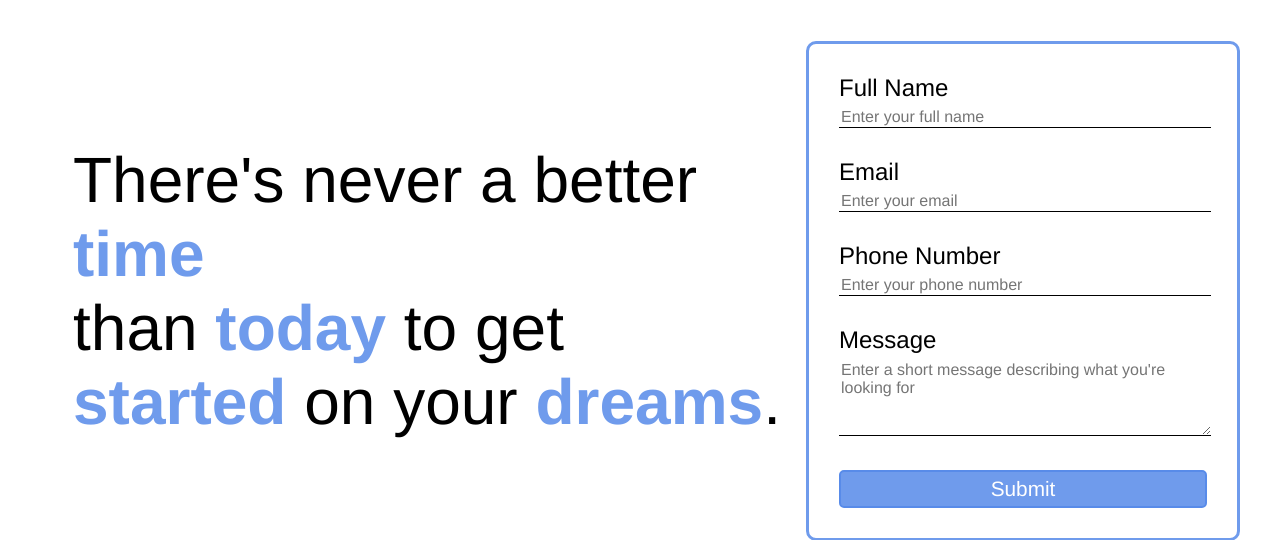
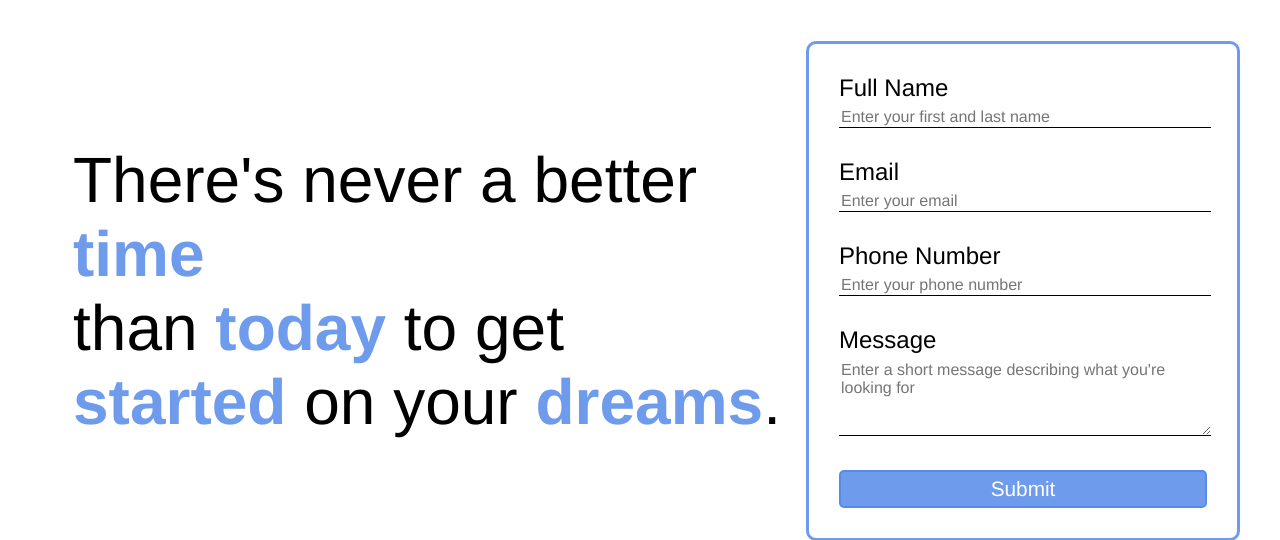
Before and after one commit to JoshDrentlaw/portfolio, a PHP site: page /pages/contact in a window 1280 px wide. Shown: the part 180-720 px from the top of the page. Run offline with PHP 8.4, Linux system fonts and the light colour scheme.

Commit message:
Must add first and last name.

```diff
--- a/pages/contact/index.js
+++ b/pages/contact/index.js
@@ -23,6 +23,9 @@ document.getElementById('contact-form').addEventListener('submit', function (e)
     if ($name.value === '') {
         e.preventDefault()
         $name.setCustomValidity('Please enter your full name.')
+    } else if ($name.value.split(' ').length <= 1) {
+        e.preventDefault()
+        $name.setCustomValidity('Please enter a first and last name.')
     } else {
         $name.setCustomValidity('')
     }
--- a/pages/contact/index.php
+++ b/pages/contact/index.php
@@ -1,4 +1,4 @@
-<?php include '../../includes/inc.header.php';?>
+<?php include '../../includes/inc.header.php'; ?>
 
 <section id="contact-container">
     <div id="message-container">
@@ -11,7 +11,8 @@
             <div style="display:none;"><input type="checkbox" id="honeypot" name="honeypot"></div>
             <div class="form-group">
                 <label for="contact_name">Full Name</label>
-                <input type="text" name="contact_name" class="form-control" placeholder="Enter your full name">
+                <input type="text" name="contact_name" class="form-control"
+                    placeholder="Enter your first and last name">
             </div>
             <div class="form-group">
                 <label for="contact_email">Email</label>
@@ -33,4 +34,4 @@
     </div>
 </section>
 
-<?php include '../../includes/inc.footer.php';?>
+<?php include '../../includes/inc.footer.php'; ?>
```
